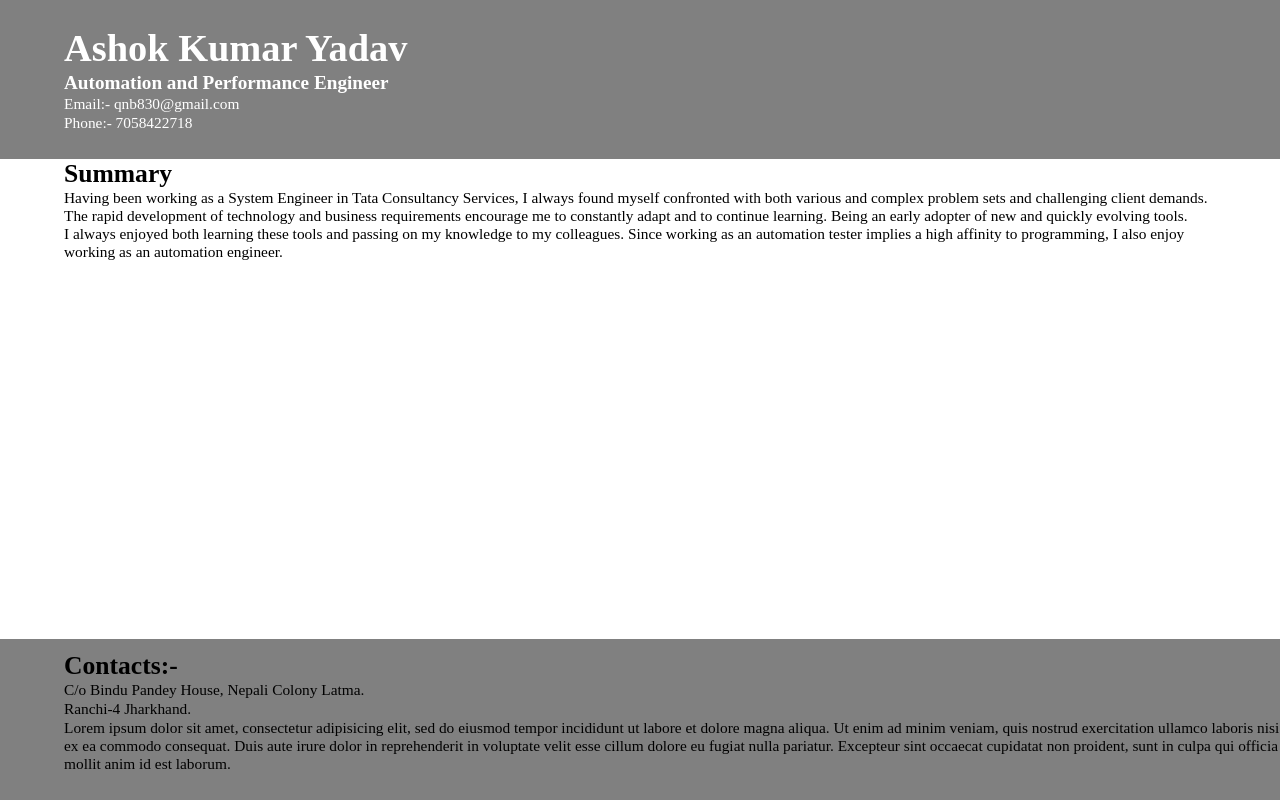
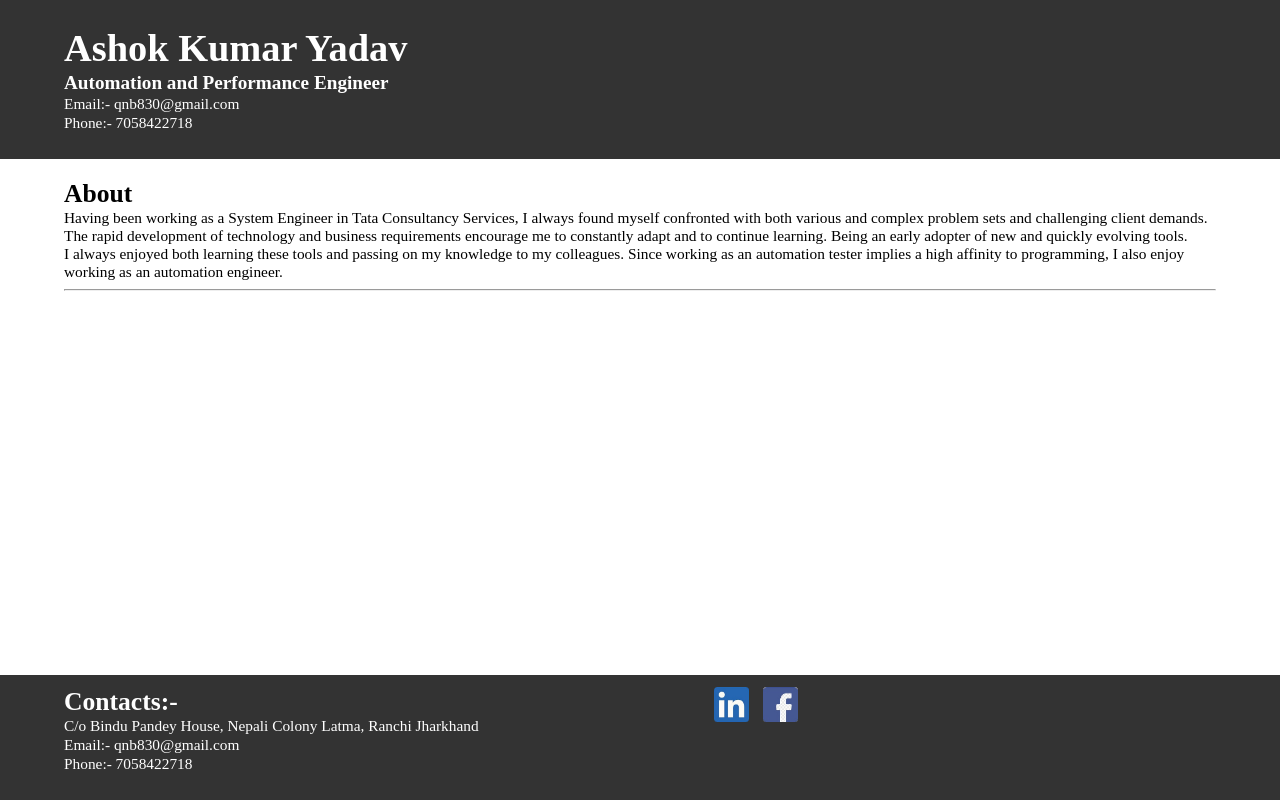
Before and after one commit to qnb830/resume, a plain HTML site: page index.html in a window 1280 px wide. Drawn offline with Linux system fonts and the light colour scheme.

Commit message:
footer issue fixed

```diff
--- a/index.html
+++ b/index.html
@@ -1,42 +1,49 @@
 <!DOCTYPE html>
 <html lang="en" dir="ltr">
   <head>
-    <meta charset="utf-8">
-    <link rel="stylesheet" href="style/style.css">
+    <meta charset="utf-8" />
+    <link rel="stylesheet" href="style/style.css" />
     <title>Resume</title>
   </head>
   <body>
     <div class="header">
       <h2>Ashok Kumar Yadav</h2>
       <h4>Automation and Performance Engineer</h4>
-      <p>Email:- <a href = "mailto: qnb830@gmail.com">qnb830@gmail.com</a></p>
+      <p>Email:- <a href="mailto: qnb830@gmail.com">qnb830@gmail.com</a></p>
       <p>Phone:- 7058422718</p>
     </div>
 
     <div class="about">
-      <h3>Summary</h3>
-    <p>Having been working as a System Engineer in Tata Consultancy Services, I always found myself confronted with
-both various and complex problem sets and challenging client demands. The rapid development of technology
-and business requirements encourage me to constantly adapt and to continue learning.
-Being an early adopter of new and quickly evolving tools.<br>
-I always enjoyed both learning these tools and passing
-on my knowledge to my colleagues. Since working as an automation tester implies a high affinity to programming, I also enjoy working as an
-automation engineer.</p>
+      <h3>About</h3>
+      <p>
+        Having been working as a System Engineer in Tata Consultancy Services, I
+        always found myself confronted with both various and complex problem
+        sets and challenging client demands. The rapid development of technology
+        and business requirements encourage me to constantly adapt and to
+        continue learning. Being an early adopter of new and quickly evolving
+        tools.<br />
+        I always enjoyed both learning these tools and passing on my knowledge
+        to my colleagues. Since working as an automation tester implies a high
+        affinity to programming, I also enjoy working as an automation engineer.
+      </p>
     </div>
+    <hr />
 
     <div class="footer">
-      <div class="left">
+      <div class="column">
         <h3>Contacts:-</h3>
-        <p>C/o Bindu Pandey House, Nepali Colony Latma.</p>
-        <p>Ranchi-4 Jharkhand.</p>
+        <p>C/o Bindu Pandey House, Nepali Colony Latma, Ranchi Jharkhand</p>
+        <p>Email:- <a href="mailto: qnb830@gmail.com">qnb830@gmail.com</a></p>
+        <p>Phone:- 7058422718</p>
       </div>
-      <div class="right">
-        <p>Lorem ipsum dolor sit amet, consectetur adipisicing elit, sed do eiusmod tempor incididunt ut labore et dolore magna aliqua. Ut enim ad minim veniam, quis nostrud exercitation ullamco laboris nisi ut aliquip ex ea commodo consequat. Duis aute irure dolor in reprehenderit in voluptate velit esse cillum dolore eu fugiat nulla pariatur. Excepteur sint occaecat cupidatat non proident, sunt in culpa qui officia deserunt mollit anim id est laborum.</p>
-
+      <div class="column">
+        <a
+          href="https://www.linkedin.com/in/ashok-kumar-yadav-b7622318b/"
+          target="_blank"
+          ><img src="img/linkedIn.jpg" alt="linkedIn"
+        /></a>
+        <img src="img/fac.jpg" alt="facebook" />
       </div>
-
-
     </div>
-
   </body>
 </html>
--- a/style/style.css
+++ b/style/style.css
@@ -1,10 +1,9 @@
-*{
+* {
   padding: 0;
   margin: 0;
-
 }
-.header{
-  background-color: #808080;
+.header {
+  background-color: #333;
   color: white;
   padding-left: 5%;
   padding-right: 5%;
@@ -12,14 +11,15 @@
   padding-bottom: 2%;
 }
 
-.about{
+.about {
+  margin-top: 20px;
   padding-left: 5%;
   padding-right: 5%;
-
 }
 
-.footer{
-  background-color: #808080;
+.footer {
+  background-color: #333;
+  color: white;
   padding-left: 5%;
   padding-right: 5%;
   padding-top: 1%;
@@ -29,24 +29,43 @@
   width: 100%;
 }
 
-a{
+.column {
+  float: left;
+  width: 50%;
+}
+
+img {
+  width: 35px;
+  height: 35px;
+  border-radius: 10%;
+  margin-left: 10px;
+}
+
+a {
   color: white;
   text-decoration: none;
 }
 
-h2{
+h2 {
   padding-bottom: 2px;
-  font-size:3vw;
+  font-size: 3vw;
 }
-h3{
-  font-size:2vw;
+h3 {
+  font-size: 2vw;
 }
 
-h4{
+h4 {
   padding-bottom: 1.5px;
-  font-size:1.5vw;
+  font-size: 1.5vw;
 }
-p{
+p {
   padding-bottom: 1px;
-  font-size:1.2vw;
+  font-size: 1.2vw;
 }
+
+hr {
+  margin-top: 7px;
+  margin-left: 5%;
+  margin-right: 5%;
+  margin-bottom: 7px;
+}
```
Also changed, not shown: img/image.jpeg (added).
